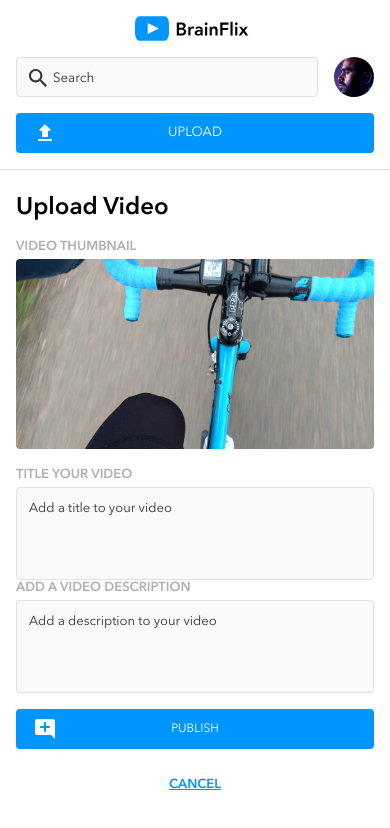
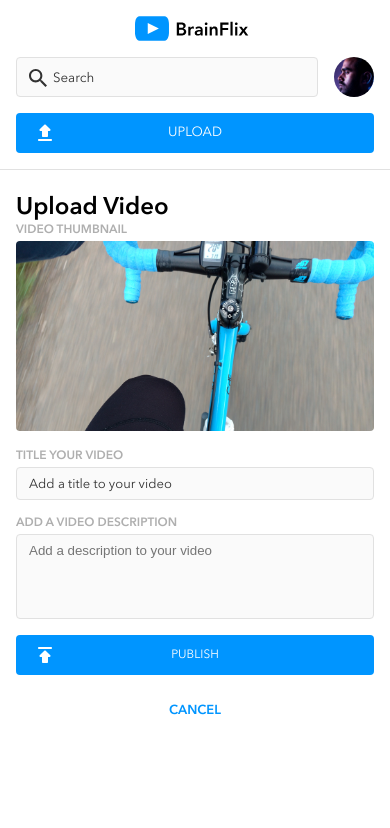
Before and after one commit to yakiv-k/BrainFlix, a React (Create React App) app: page /Upload in a window 390 px wide. Shown: the top 828 px of the page. Built offline with nearby package versions, Linux system fonts and the light colour scheme.

Commit message:
Completed tablet styles for Upload page

```diff
--- a/src/pages/Upload/Upload.js
+++ b/src/pages/Upload/Upload.js
@@ -1,4 +1,5 @@
 import "./Upload.scss";
+import { Link } from "react-router-dom";
 import image from "../../assets/Images/Upload-video-preview.jpg";
 
 function Upload() {
@@ -15,10 +16,12 @@ function Upload() {
         <label className="form__label">TITLE YOUR VIDEO</label>
         <input className="form__input" placeholder="Add a title to your video"></input>
         <label className="form__label">ADD A VIDEO DESCRIPTION</label>
-        <input className="form__input" placeholder="Add a description to your video"></input>
+        <input className="form__input--padding" placeholder="Add a description to your video"></input>
+        <div className="form__button-division">
         <button className="form__button">PUBLISH</button>
         {/* VERIFY THE HREF PATH */}
-        <a className="form__button--cancel" href="../Homepage/Homepage.js">CANCEL</a>
+        <Link to="/" className="form__button--cancel" href="../Homepage/Homepage.js">CANCEL</Link>
+        </div>
     </form>
 </section>
     )
--- a/src/pages/Upload/Upload.scss
+++ b/src/pages/Upload/Upload.scss
@@ -7,26 +7,44 @@
   border-top: 1px solid #e1e1e1;
   max-width: 80rem;
   margin: 0 auto;
+  @include tablet {
+    padding: 0 2.25rem;
+  }
   &__title-container {
-    padding-bottom: 1rem;
+    // padding-bottom: 1rem;
   }
   &__title {
     @include margin-reset;
     font-size: 1.5rem;
     font-weight: 600;
     padding-top: 1.5rem;
+    @include tablet {
+      font-size: 33px;
+      font-weight: 700;
+      padding-top: 36px;
+      padding-bottom: 24px;
+      border-bottom: 1px solid #e1e1e1;
+    }
   }
   &__thumbnail {
     width: 100%;
     height: 100%;
     border-radius: 0.25rem;
+    @include tablet {
+      width: 50%;
+    }
   }
   &__thumbnail-title {
-    font-size: 13px;
+    font-size: 12px;
     color: #afafaf;
     font-weight: 600;
     @include margin-reset;
     padding-bottom: 0.25rem;
+    @include tablet {
+      padding-top: 28px;
+      padding-bottom: 0.25rem;
+      font-size: 14px;
+    }
   }
   &__thumbnail-container {
     padding-bottom: 0.75rem;
@@ -34,20 +52,56 @@
 }
 
 .form {
+  @include tablet {
+    flex-direction: column;
+    justify-content: space-between;
+    width: 100%;
+  }
   &__label {
-    font-size: 13px;
+    font-size: 12px;
     color: #afafaf;
     font-weight: 600;
     @include margin-reset;
   }
   &__input {
+    padding: 0.5rem 0.75rem 0.5rem;
+    margin-bottom: 1rem;
+    @include tablet {
+      padding: 0.75rem 0.75rem 0.75rem;
+      margin-bottom: 1.5rem;
+    }
+    &--padding {
+      border-radius: 0.25rem;
+      border: 1px solid #e1e1e1;
+      background-color: #fafafa;
+      padding: 0.5rem 0.75rem 3.75rem 0.75rem;
+      @include tablet {
+        padding: 0.75rem 0.75rem 4rem 0.75rem;
+      }
+    }
     &::placeholder {
       font-family: "Avenir Next";
       font-size: 13px;
       color: $text-primary;
+      @include tablet {
+        font-size: 13px;
+      }
     }
   }
   &__button {
+    background-image: url("../../assets/Icons/publish.svg");
+    &__button-division {
+      width: 100%;
+      display: flex;
+      flex-direction: row-reverse;
+      padding-top: 1rem;
+      margin-top: 1.5rem;
+      border-top: 1px solid #e1e1e1;
+    }
+    @include tablet {
+      width: 11rem;
+      margin-top: 0;
+    }
     &--cancel {
       background-color: #ffffff;
       border: none;
@@ -62,6 +116,11 @@
       display: flex;
       justify-content: center;
       align-items: center;
+      text-decoration: none;
+      @include tablet {
+        width: 11rem;
+        margin-top: 0;
+      }
     }
   }
 }
```
